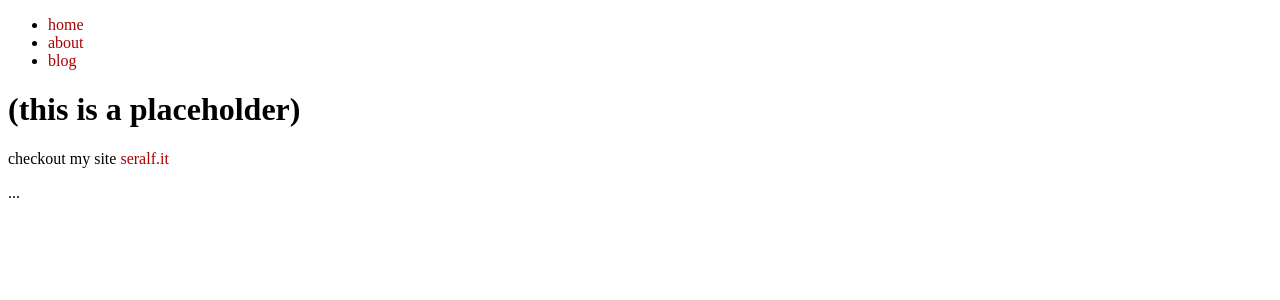
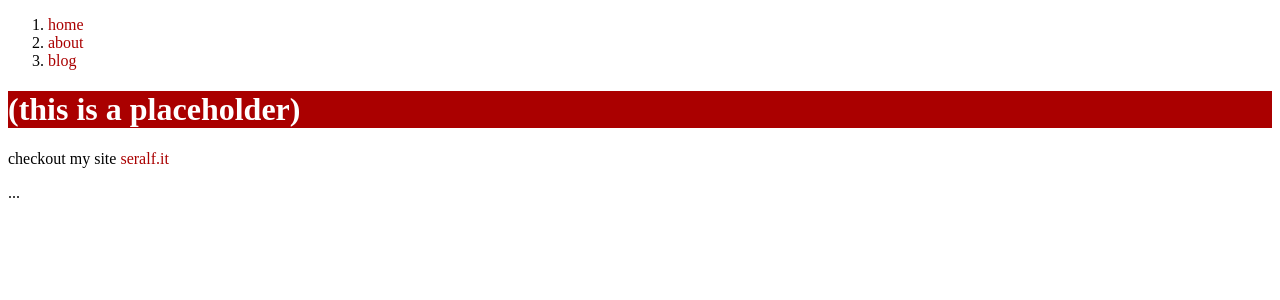
Before and after one commit to seralf/seralf.github.io, a Jekyll site: the page built from index.html, in a window 1280 px wide. Shown: the top 300 px of the page. Built offline with Jekyll 4.4.1, drawn with Linux system fonts in a browser that asks for light colours.

Commit message:
Update default.html

```diff
--- a/_layouts/default.html
+++ b/_layouts/default.html
@@ -8,6 +8,10 @@
 					background: #eee;
 					color: #AAA;
 				}
+				h1,h2,h3 {
+					background: #A00;
+					color: #FFF;
+				}
 				a {
 					color: #A00;
 					text-decoration: none;
@@ -15,6 +19,10 @@
 				a:hover {
 					color: #000;
 					text-decoration: underline;
+				}
+				ul li {
+					list-style: inline;
+					padding-right: 2em;
 				}
 			</style>
 		</head>
```
